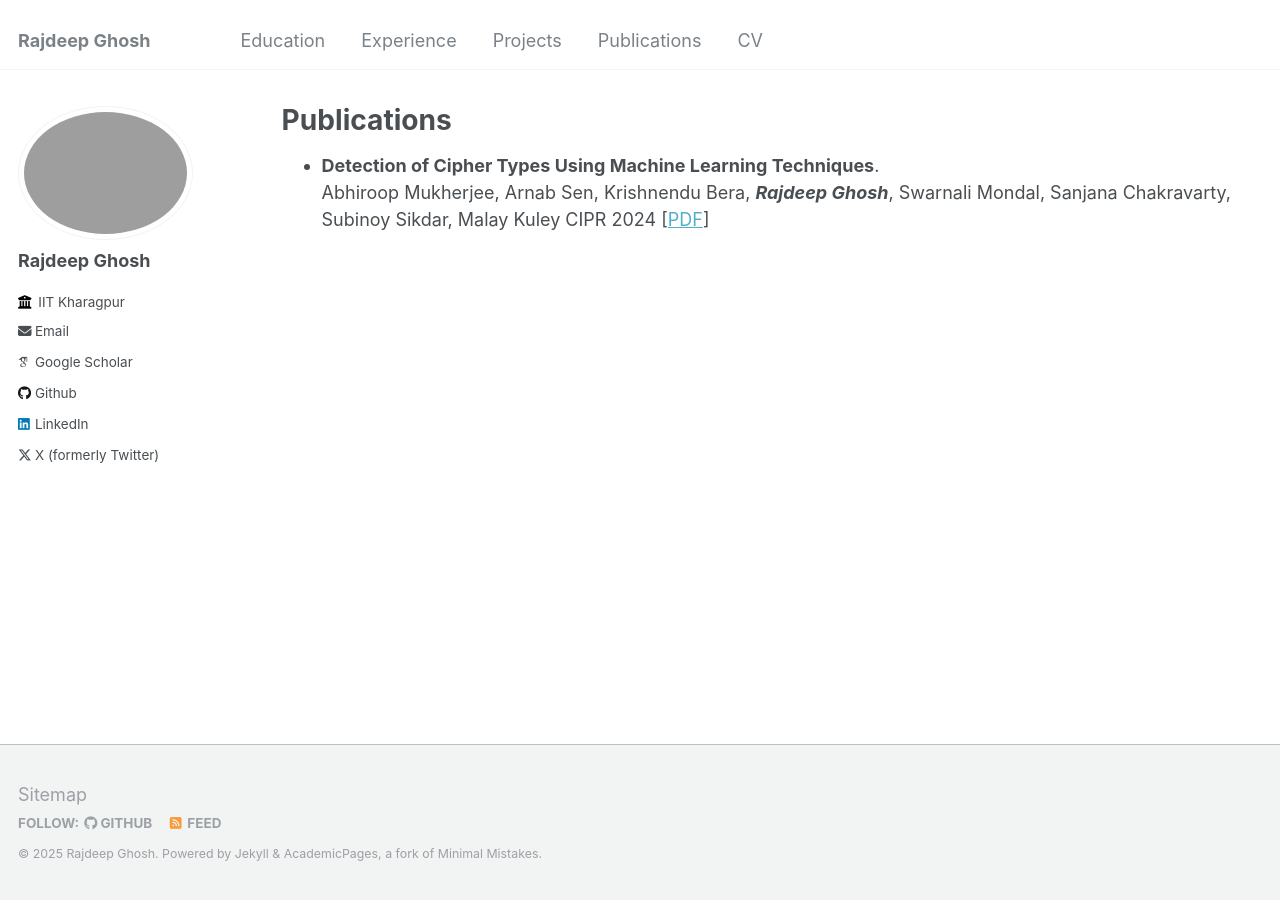
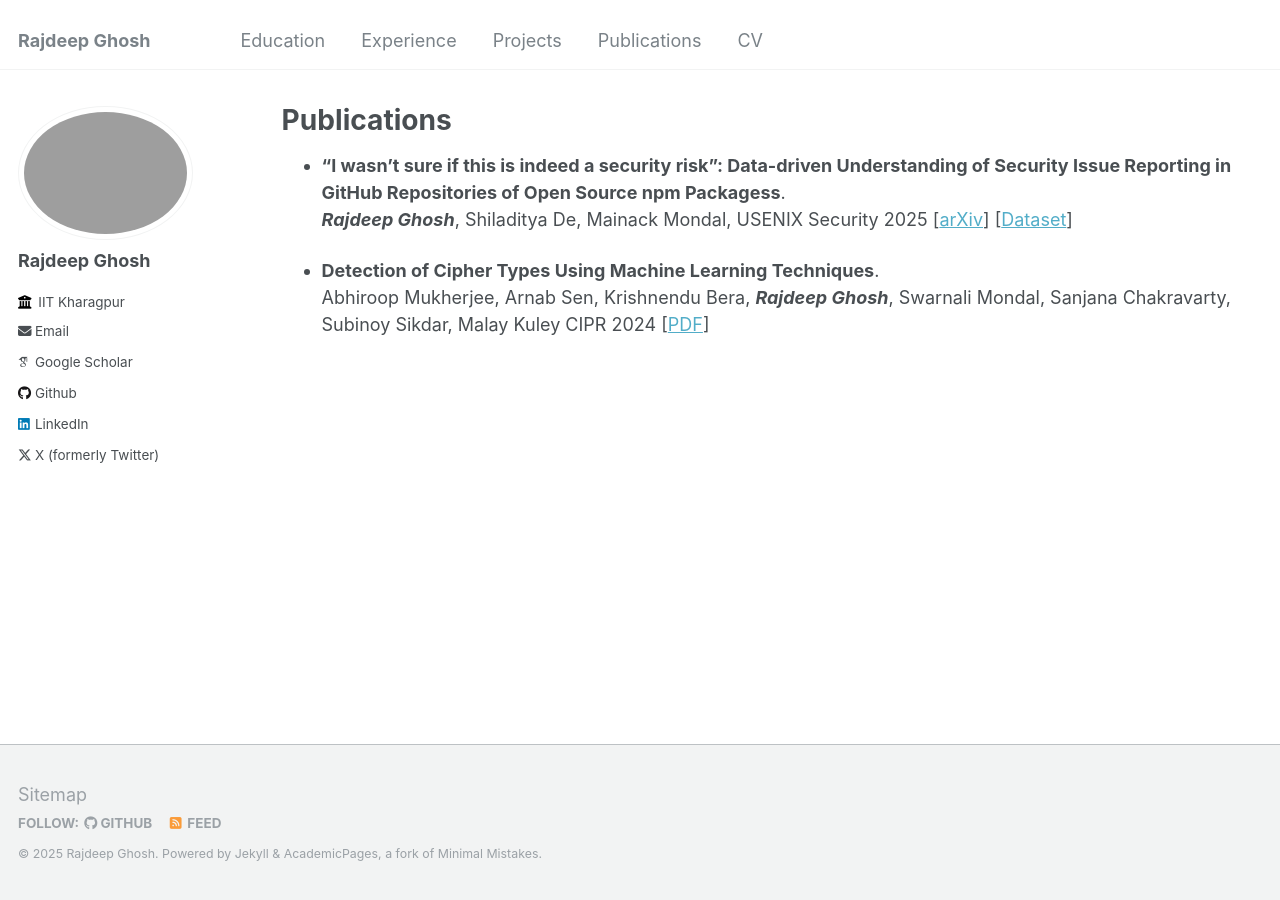
Before and after one commit to Rajdeep-G/Rajdeep-G.github.io, a Jekyll site: the page built from _pages/publications.md, in a window 1280 px wide. Built offline with Jekyll 4.4.1, drawn with Linux system fonts in a browser that asks for light colours; some web fonts are replaced.

Commit message:
Update publications.md

```diff
--- a/_pages/publications.md
+++ b/_pages/publications.md
@@ -5,6 +5,11 @@ permalink: /publications/
 author_profile: true
 ---
 
+- **“I wasn’t sure if this is indeed a security risk”: Data-driven Understanding of Security Issue Reporting in GitHub Repositories of Open Source npm Packagess**.
+**_Rajdeep Ghosh_**, Shiladitya De, Mainack Mondal,
+USENIX Security 2025 [[arXiv](https://arxiv.org/pdf/2506.07728)]   [[Dataset](https://zenodo.org/records/15614029)]
+
+
 - **Detection of Cipher Types Using Machine Learning Techniques**.
 Abhiroop Mukherjee, Arnab Sen, Krishnendu Bera, **_Rajdeep Ghosh_**, Swarnali Mondal, Sanjana Chakravarty, Subinoy Sikdar, Malay Kuley
-CIPR 2024 [[PDF]([https://ojs.aaai.org/index.php/ICWSM/article/view/31390](https://link.springer.com/chapter/10.1007/978-981-99-3734-9_25))]
+CIPR 2024 [[PDF](https://link.springer.com/chapter/10.1007/978-981-99-3734-9_25)]
```
